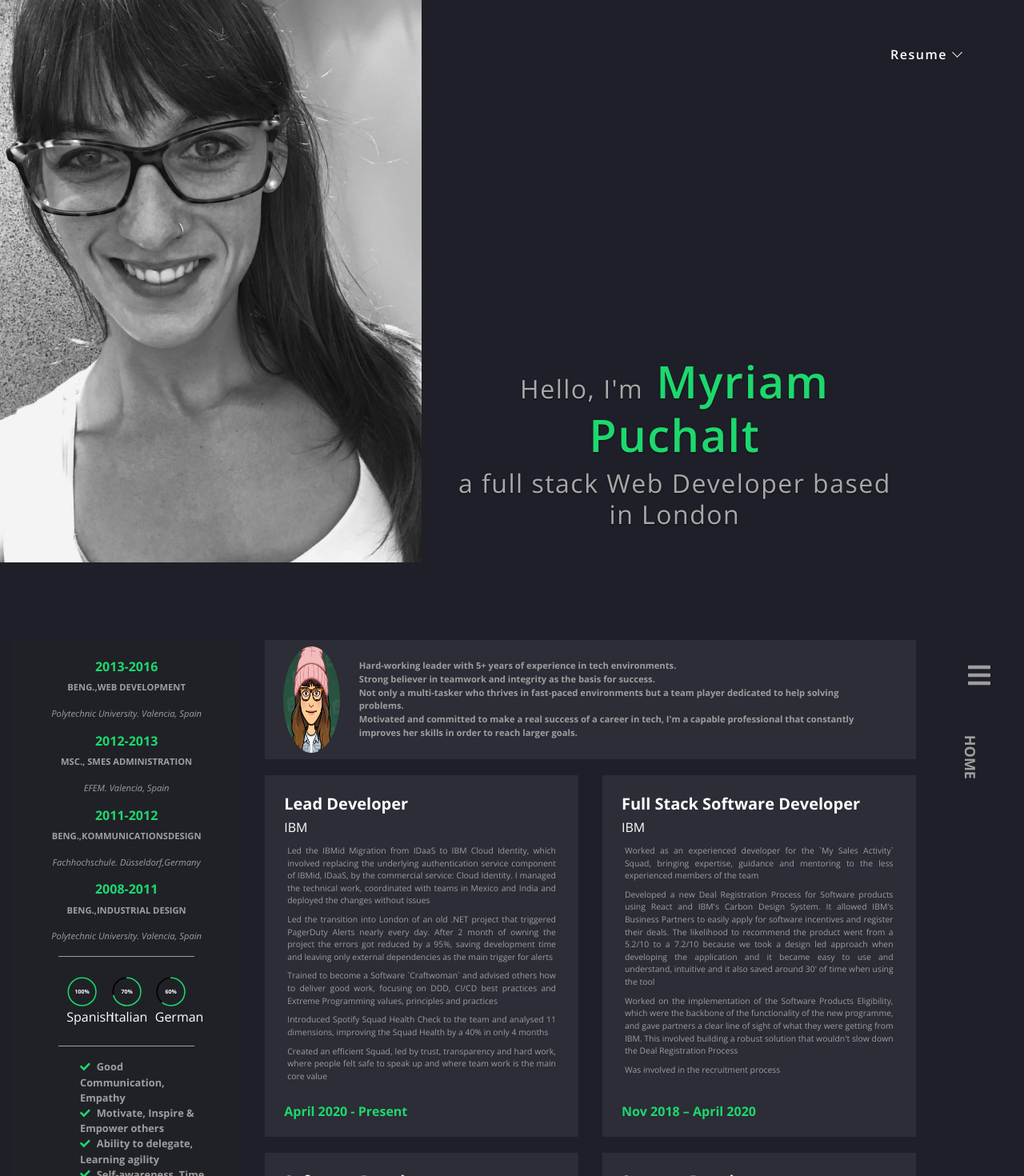
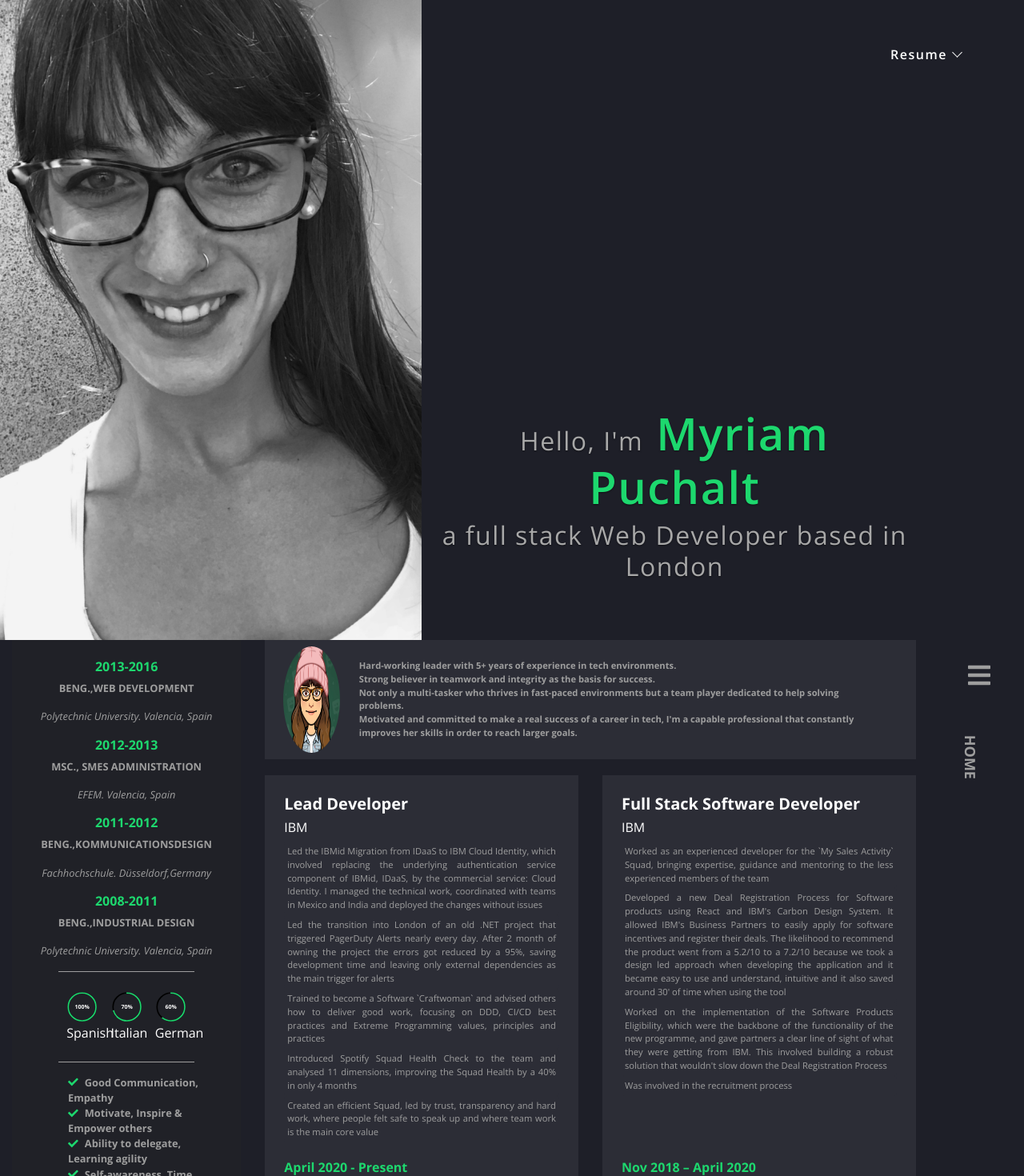
Before and after one commit to myriampuchaltgisep/my-resume, a React (Create React App) app: page / in a window 1280 px wide. Shown: the top 1470 px of the page at 80% size. Built offline with nearby package versions, Linux system fonts and the light colour scheme.

Commit message:
feat: use profile picture as background image

```diff
--- a/src/App.scss
+++ b/src/App.scss
@@ -9,6 +9,8 @@ $lhs-menu-color: #202127;
 $text-background-color: #2c2d36;
 $text-color: #9e9e9e;
 /* color: #636266; */
+$text-font-size: 0.8em;
+$small-text-font-size: 0.7em;
 
 html,
 .App {
@@ -75,21 +77,24 @@ footer .rotate {
 }
 
 #home {
-  img {
-    width: 100%;
+  height: 100vh;
+
+  .profilePicture {
+    background-image: url('./me.jpg');
+    background-size: cover;
   }
 
   @include media-breakpoint-up(lg) {
     align-items: flex-start;
     overflow-y: hidden;
-
-    img {
-      position: absolute;
-    }
   }
 
   @include media-breakpoint-down(md) {
     padding: 0;
+
+    .profilePicture{
+      height: 70%;
+    }
   }
 
   header #nav-wrap {
@@ -105,7 +110,6 @@ footer .rotate {
     }
 
     #navbar #nav {
-
       font-weight: 600;
 
       @include media-breakpoint-up(lg) {
@@ -114,7 +118,6 @@ footer .rotate {
 
       a {
         @include media-breakpoint-down(md) {
-          margin-top: 50px;
           text-align: center;
           font-size: 1.5em;
         }
@@ -145,6 +148,8 @@ footer .rotate {
 
       @include media-breakpoint-down(sm) {
         font-size: 13px;
+        // color: #1e1f28;
+        // font-weight: 600;
 
         span {
           font-size: 27px;
@@ -158,14 +163,18 @@ footer .rotate {
 
     @include media-breakpoint-down(md) {
       position: absolute;
-      margin-top: 130%;
+      margin-top: 90%;
+
+      h2 {
+        // font-size: 30px;
+      }
     }
 
     @include media-breakpoint-down(sm) {
       padding: 0;
       position: absolute;
       text-align: center;
-      margin-top: 130%;
+      margin-top: 100%;
     }
   }
 }
@@ -183,7 +192,6 @@ footer .rotate {
   }
 
   #description {
-
     margin: 0 auto;
     display: flex;
 
@@ -192,7 +200,7 @@ footer .rotate {
     }
 
     .text {
-      font-size: 0.7em;
+      font-size: $small-text-font-size;
       padding: 20px;
     }
 
@@ -206,13 +214,12 @@ footer .rotate {
       margin-top: 20px;
 
       .text {
-        font-size: 0.6em;
         padding: 10px;
         text-align: justify;
       }
 
       img {
-        width: 15%;
+        width: 20%;
       }
     }
 
@@ -226,7 +233,6 @@ footer .rotate {
   #LHSMenu {
     .LHScontainer {
       background: $lhs-menu-color;
-      // background: red;
       text-align: center;
 
       @include media-breakpoint-down(lg) {
@@ -242,24 +248,24 @@ footer .rotate {
     }
 
     #education {
-      font-size: 0.7em;
+      font-size: $text-font-size;
     }
 
     #languages {
-      p {
-        @include media-breakpoint-down(md) {
-          font-size: 0.8em;
-        }
-      }
       .outer {
         width: 20%;
 
-        @include media-breakpoint-down(md) {
-          width: 15%;
-        }
-
         @include media-breakpoint-down(sm) {
           width: 30%;
+        }
+      }
+
+      @include media-breakpoint-down(md) {
+        p {
+          font-size: $text-font-size;
+        }
+        .outer {
+          width: 15%;
         }
       }
 
@@ -279,19 +285,18 @@ footer .rotate {
 
         .percentage {
           fill: white;
-          font-size: 0.4rem;
+          font-size: 0.4em;
           text-anchor: middle;
         }
       }
     }
     #tech {
       .skill {
-        font-size: 0.8rem;
+        font-size: $text-font-size;
         margin-left: 20px;
         padding-left: 20px;
 
         @include media-breakpoint-down(sm) {
-          font-size: 0.7rem;
           text-align: left;
           margin-left: 0;
           padding-left: 3px;
@@ -304,9 +309,6 @@ footer .rotate {
     margin: 0 auto;
     display: flex;
     flex-flow: column wrap;
-    // align-items: stretch;
-    // align-content: space-around;
-    // justify-content: stretch;
 
     h5 {
       font-weight: 700;
@@ -317,7 +319,7 @@ footer .rotate {
     }
 
     ul {
-      font-size: 0.65rem;
+      font-size: $small-text-font-size;
     }
 
     @include media-breakpoint-up(lg) {
@@ -345,12 +347,6 @@ footer .rotate {
   }
 
   footer {
-    @include media-breakpoint-down(md) {
-      .homeLink {
-        display: none;
-      }
-    }
-
     > ul {
       height: 100vh;
     }
@@ -392,5 +388,11 @@ footer .rotate {
       /* Internet Explorer */
       filter: progid:DXImageTransform.Microsoft.BasicImage(rotation=3);
     }
+
+    @include media-breakpoint-down(md) {
+      .homeLink {
+        display: none;
+      }
+    }
   }
 }
--- a/src/App.tsx
+++ b/src/App.tsx
@@ -21,7 +21,12 @@ class App extends Component<Props, any> {
     this.getResume();
   }
   async getResume() {
-    fetch("resume.json")
+    fetch("resume.json", {
+      headers : {
+        'Content-Type': 'application/json',
+        'Accept': 'application/json'
+       }
+    })
       .then((res) => res.json())
       .then((data) => this.setState({ data }));
   }
--- a/src/Components/Experience.tsx
+++ b/src/Components/Experience.tsx
@@ -31,7 +31,7 @@ const Experience = ({ content }: ExperienceProps) => {
 
     return (
       <Container className="job h-100 p-4 mb-4" key={job.title}>
-        <h5 className="text-white text-sm-left" >
+        <h5 className="text-white text-sm-left">
           {job.title}
         </h5>
         <h6 className="text-white">{job.company}</h6>
--- a/src/Components/Home.tsx
+++ b/src/Components/Home.tsx
@@ -12,10 +12,8 @@ interface HomeProps {
 const Home = ({ content }: HomeProps) => {
   return (
     <Container fluid id="home">
-      <Row>
-        <Col md={7} lg={5} className="px-0">
-          <Image src={process.env.PUBLIC_URL + '/images/me.jpg'} className="" />
-        </Col>
+      <Row className="h-100">
+        <Col md={7} lg={5} className="px-0 profilePicture"></Col>
         <Col lg={6} className="welcome-message">
           <WelcomeMessage content={content}></WelcomeMessage>
         </Col>
--- a/src/Components/Tech.tsx
+++ b/src/Components/Tech.tsx
@@ -33,7 +33,7 @@ const Tech = ({ content }: TechProps) => {
   }
 
   return (
-    <Container id="tech">
+    <Container id="tech" className="px-0">
       <p>{skills}</p>
       <p>{techStack}</p>
     </Container>
--- a/src/Components/WelcomeMessage.tsx
+++ b/src/Components/WelcomeMessage.tsx
@@ -22,7 +22,7 @@ const WelcomeMessage = ({ content }: WelcomeMessageProps) => {
   }
 
   return (
-    <Container className="text-sm-center">
+    <Container className="text-sm-center mx-0 px-0">
       {welcomeMessage}
     </Container>
   );
```
Also changed, not shown: src/me.jpg (renamed from public/images/me.jpg).
